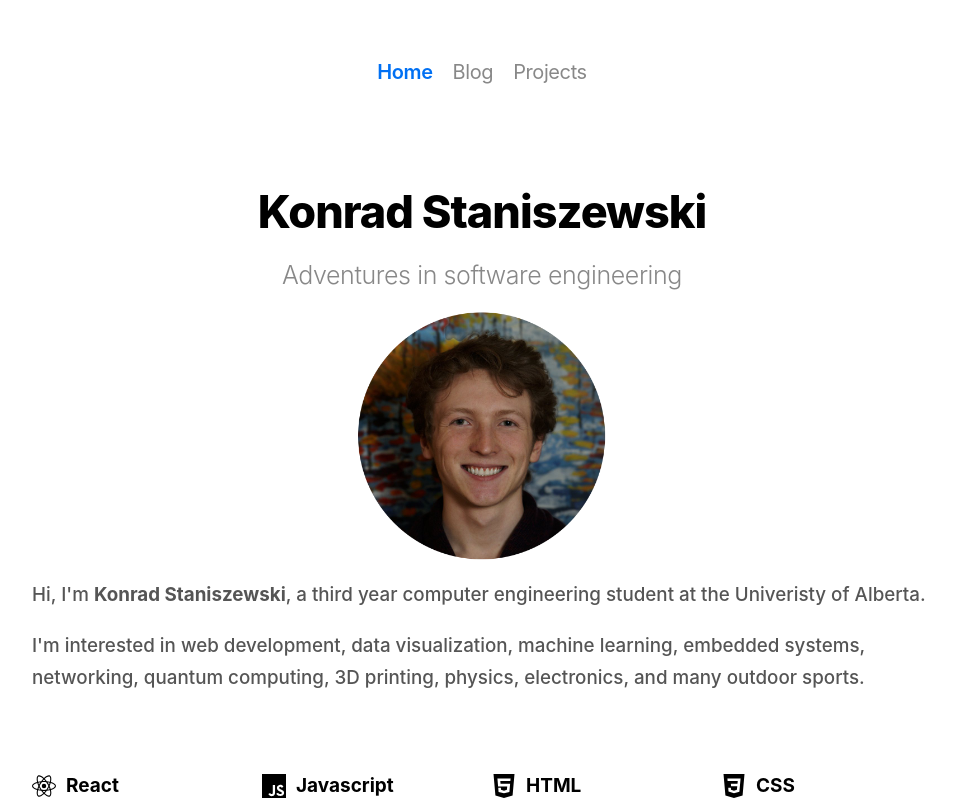
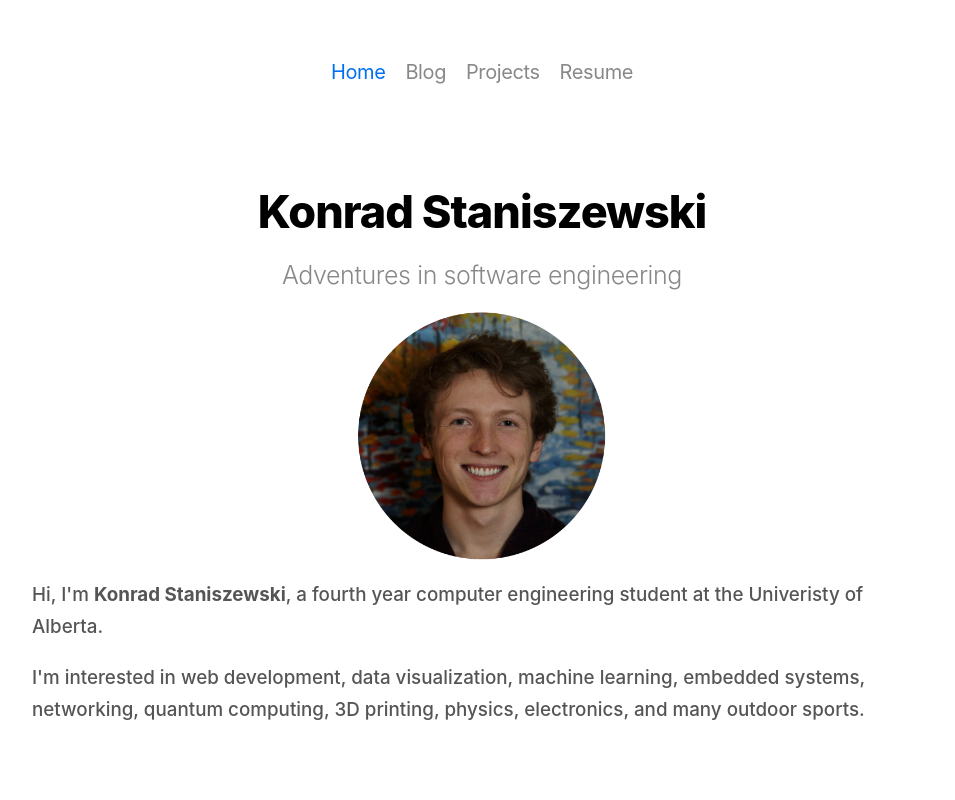
Before and after one commit to KonradStanski/KonradStaniszewski.github.io, a Next.js app: page / in a window 1280 px wide. Shown: the top 800 px of the page, without its empty margins (158-1113 px from the left). Built offline with nearby package versions, Linux system fonts and the light colour scheme.

Commit message:
Add resume

```diff
--- a/package.json
+++ b/package.json
@@ -16,6 +16,7 @@
     "@zeit/react-jsx-parser": "^2.0.0",
     "async-sema": "^3.1.0",
     "github-slugger": "^1.2.1",
+    "iframe-resizer-react": "^1.1.0",
     "katex": "^0.12.0",
     "next": "9.4.4",
     "prismjs": "^1.17.1",
--- a/src/components/header.tsx
+++ b/src/components/header.tsx
@@ -7,7 +7,8 @@ import styles from "../styles/header.module.css";
 const navItems: { label: string; page?: string; link?: string }[] = [
   { label: "Home", page: "/" },
   { label: "Blog", page: "/blog" },
-  { label: "Projects", page: "/projects" }
+  { label: "Projects", page: "/projects" },
+  { label: "Resume", page: "/resume" }
 ];
 
 export default ({ titlePre = "" }) => {
--- a/src/pages/index.tsx
+++ b/src/pages/index.tsx
@@ -2,7 +2,6 @@ import Link from "next/link";
 import Header from "../components/header";
 import ExtLink from "../components/ext-link";
 import Skills from "../components/skills";
-import GitHub from "../components/svgs/github";
 import sharedStyles from "../styles/shared.module.css";
 
 export default () => (
@@ -15,7 +14,7 @@ export default () => (
 
       <div className="home-text">
         <p>
-          Hi, I'm <b>Konrad Staniszewski</b>, a third year computer engineering
+          Hi, I'm <b>Konrad Staniszewski</b>, a fourth year computer engineering
           student at the Univeristy of Alberta.
         </p>
         <p>
--- a/src/styles/header.module.css
+++ b/src/styles/header.module.css
@@ -23,11 +23,11 @@
 
 .header :global(a.active) {
   color: #0070f3;
-  font-weight: 600;
+  font-weight: 400;
 }
 
 @media (max-width: 600px) {
   .header {
-    padding: .5em 0 2em;
+    padding: 0.5em 0 2em;
   }
 }
```
Also changed, not shown: src/pages/resume.tsx (added, +18 -0 lines), 2 other files (tests, documents, lock files or other folders).
